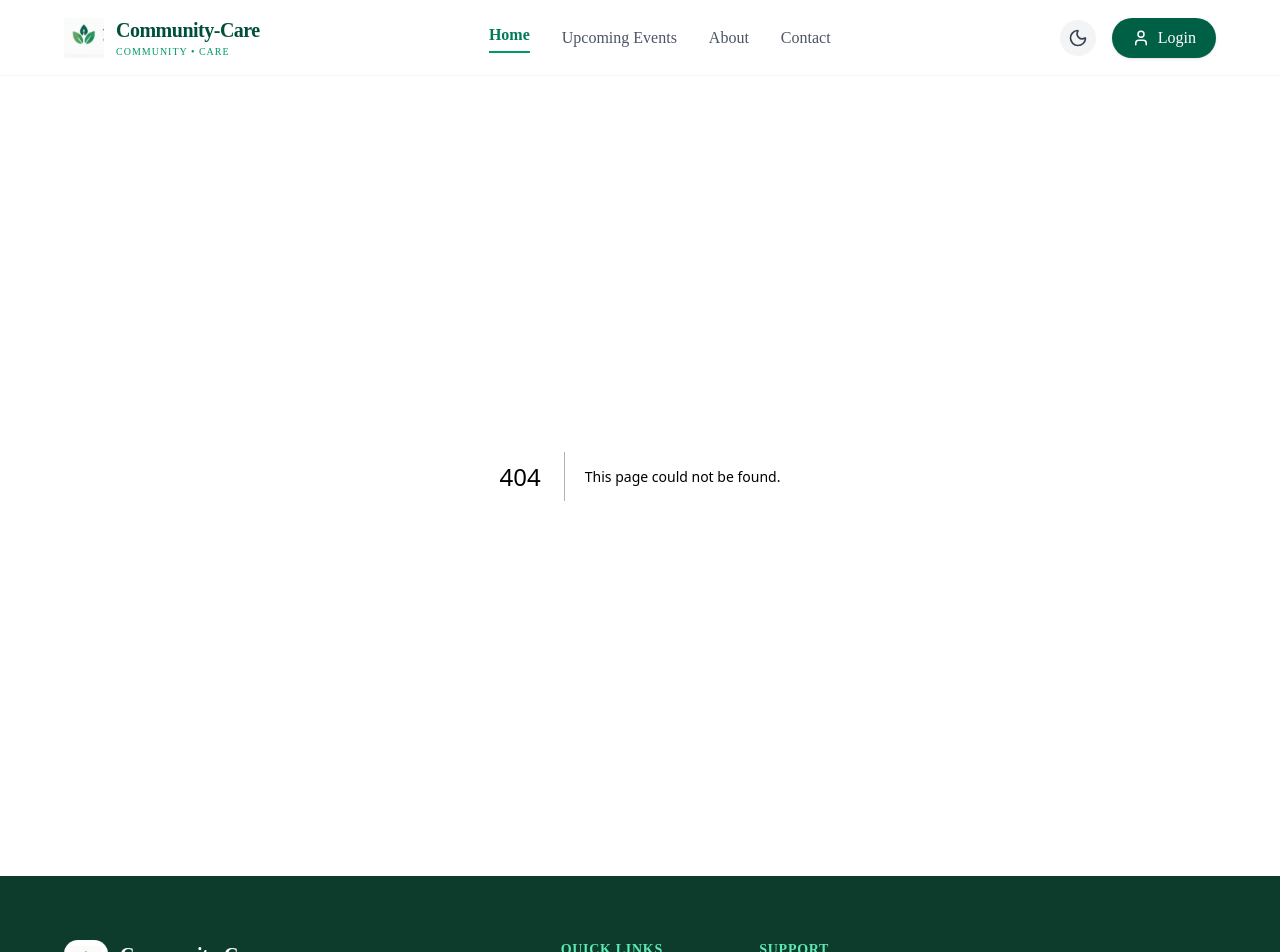
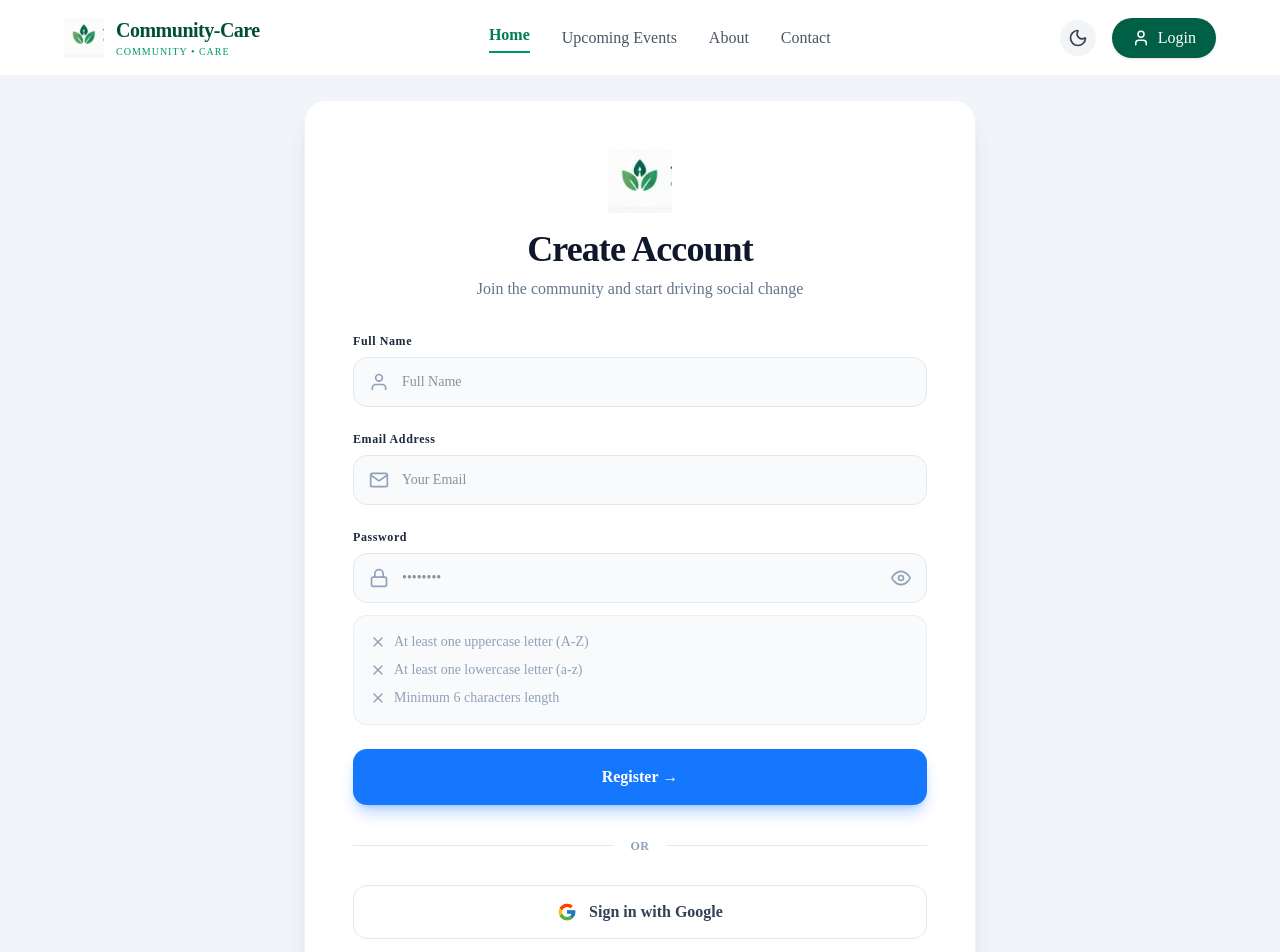
Before and after one commit to Saiful0966/community-care, a Next.js app: page /signup in a window 1280 px wide. Before the commit this address had no page. Shown: the top 952 px of the page. Built offline with nearby package versions, Linux system fonts and the light colour scheme.

Commit message:
signup page add

```diff
--- a/package.json
+++ b/package.json
@@ -10,13 +10,17 @@
   },
   "dependencies": {
     "@base-ui/react": "^1.9.0",
+    "@better-auth/mongo-adapter": "^1.7.15",
+    "better-auth": "^1.7.15",
     "class-variance-authority": "^0.7.1",
     "cn": "^0.5.1",
     "lucide-react": "^1.65.0",
+    "mongodb": "^7.8.0",
     "next": "16.4.3",
     "react": "19.3.0",
     "react-dom": "19.3.0",
     "react-hot-toast": "^2.6.1",
+    "react-icons": "^5.7.0",
     "shadcn": "^4.23.0",
     "tw-animate-css": "^1.4.0"
   },
--- /dev/null
+++ b/src/app/api/auth/[...all]/route.ts
@@ -0,0 +1,4 @@
+import { auth } from "@/lib/auth"; // path to your auth file
+import { toNextJsHandler } from "better-auth/next-js";
+
+export const { POST, GET } = toNextJsHandler(auth);
--- /dev/null
+++ b/src/app/signup/page.jsx
@@ -0,0 +1,210 @@
+
+'use client';
+
+import React, { useState } from 'react';
+import Link from 'next/link';
+import { useRouter } from 'next/navigation';
+import toast, { Toaster } from 'react-hot-toast';
+import { FcGoogle } from 'react-icons/fc';
+import { FaGithub } from 'react-icons/fa';
+import { FiEye, FiEyeOff, FiLock, FiMail, FiUser, FiCheck, FiX } from 'react-icons/fi';
+
+export default function SignUp() {
+  const router = useRouter();
+
+  const [showPassword, setShowPassword] = useState(false);
+  const [formData, setFormData] = useState({
+    fullName: '',
+    email: '',
+    password: '',
+  });
+
+  const hasUppercase = /[A-Z]/.test(formData.password);
+  const hasLowercase = /[a-z]/.test(formData.password);
+  const hasMinLength = formData.password.length >= 6;
+
+  const handleChange = (e) => {
+    setFormData({ ...formData, [e.target.name]: e.target.value });
+  };
+
+  const handleSubmit = async (e) => {
+    e.preventDefault();
+
+    if (hasUppercase && hasLowercase && hasMinLength) {
+      console.log('Form Submitted:', formData);
+
+      // toast notification
+      toast.success('Account created successfully!');
+
+      // redirect to login page after
+      setTimeout(() => {
+        router.push('/login');
+      }, 1000);
+
+    } else {
+      // error toast notification
+      toast.error('Please all requirements.');
+    }
+  };
+
+  return (
+    <div className="min-h-screen bg-slate-100 flex items-center justify-center p-4 sm:p-6">
+      {/* 2. Toaster  notification */}
+      <Toaster position="top-center" reverseOrder={false} />
+
+      <div className="w-full max-w-2xl bg-white rounded-3xl shadow-xl p-8 sm:p-12 border border-slate-100">
+
+        {/* Logo Section */}
+        <div className="flex justify-center mb-4">
+          <div className="w-16 h-16 relative flex items-center justify-center">
+            <img
+              src="/logo2.png"
+              alt="Logo"
+              className="w-full h-full object-contain"
+            />
+          </div>
+        </div>
+
+        {/* title */}
+        <div className="text-center mb-8">
+          <h1 className="text-3xl sm:text-4xl font-extrabold text-slate-900 tracking-tight mb-2">
+            Create Account
+          </h1>
+          <p className="text-slate-500 text-sm sm:text-base">
+            Join the community and start driving social change
+          </p>
+        </div>
+
+        {/* Form */}
+        <form onSubmit={handleSubmit} className="space-y-6">
+
+          {/* Full Name */}
+          <div>
+            <label className="block text-xs font-bold text-slate-800 mb-2  tracking-wider">
+              Full Name
+            </label>
+            <div className="relative">
+              <FiUser className="absolute left-4 top-1/2 -translate-y-1/2 text-slate-400 w-5 h-5" />
+              <input
+                type="text"
+                name="fullName"
+                value={formData.fullName}
+                onChange={handleChange}
+                placeholder="Full Name"
+                required
+                className="w-full pl-12 pr-4 py-3.5 bg-slate-50 border border-slate-200 rounded-xl text-slate-800 text-sm focus:outline-none focus:ring-2 focus:ring-[#1577FE] focus:border-transparent transition"
+              />
+            </div>
+          </div>
+
+          {/* Email Address */}
+          <div>
+            <label className="block text-xs font-bold text-slate-800 mb-2  tracking-wider">
+              Email Address
+            </label>
+            <div className="relative">
+              <FiMail className="absolute left-4 top-1/2 -translate-y-1/2 text-slate-400 w-5 h-5" />
+              <input
+                type="email"
+                name="email"
+                value={formData.email}
+                onChange={handleChange}
+                placeholder="Your Email"
+                required
+                className="w-full pl-12 pr-4 py-3.5 bg-slate-50 border border-slate-200 rounded-xl text-slate-800 text-sm focus:outline-none focus:ring-2 focus:ring-[#1577FE] focus:border-transparent transition"
+              />
+            </div>
+          </div>
+
+          {/* Password */}
+          <div>
+            <label className="block text-xs font-bold text-slate-800 mb-2 tracking-wider">
+              Password
+            </label>
+            <div className="relative">
+              <FiLock className="absolute left-4 top-1/2 -translate-y-1/2 text-slate-400 w-5 h-5" />
+              <input
+                type={showPassword ? 'text' : 'password'}
+                name="password"
+                value={formData.password}
+                onChange={handleChange}
+                placeholder="••••••••"
+                required
+                className="w-full pl-12 pr-12 py-3.5 bg-slate-50 border border-slate-200 rounded-xl text-slate-800 text-sm focus:outline-none focus:ring-2 focus:ring-[#1577FE] focus:border-transparent transition"
+              />
+              <button
+                type="button"
+                onClick={() => setShowPassword(!showPassword)}
+                className="absolute right-4 top-1/2 -translate-y-1/2 text-slate-400 hover:text-slate-600"
+              >
+                {showPassword ? <FiEyeOff className="w-5 h-5" /> : <FiEye className="w-5 h-5" />}
+              </button>
+            </div>
+
+            {/* Password Validation Rules */}
+            <div className="mt-3 p-4 bg-slate-50 rounded-xl border border-slate-200/60 space-y-2 text-xs sm:text-sm">
+              <div className={`flex items-center gap-2 ${hasUppercase ? 'text-emerald-600 font-medium' : 'text-slate-400'}`}>
+                {hasUppercase ? <FiCheck className="w-4 h-4" /> : <FiX className="w-4 h-4" />}
+                <span>At least one uppercase letter (A-Z)</span>
+              </div>
+              <div className={`flex items-center gap-2 ${hasLowercase ? 'text-emerald-600 font-medium' : 'text-slate-400'}`}>
+                {hasLowercase ? <FiCheck className="w-4 h-4" /> : <FiX className="w-4 h-4" />}
+                <span>At least one lowercase letter (a-z)</span>
+              </div>
+              <div className={`flex items-center gap-2 ${hasMinLength ? 'text-emerald-600 font-medium' : 'text-slate-400'}`}>
+                {hasMinLength ? <FiCheck className="w-4 h-4" /> : <FiX className="w-4 h-4" />}
+                <span>Minimum 6 characters length</span>
+              </div>
+            </div>
+          </div>
+
+          {/* Register Button */}
+          <button
+            type="submit"
+            className="w-full bg-[#1577FE] hover:bg-[#0d66e0] text-white font-semibold py-4 rounded-xl shadow-lg shadow-[#1577FE]/30 transition duration-200 flex items-center justify-center gap-2 text-base"
+          >
+            Register &rarr;
+          </button>
+        </form>
+
+        {/* Divider */}
+        <div className="relative my-7 text-center">
+          <div className="absolute inset-0 flex items-center">
+            <div className="w-full border-t border-slate-200"></div>
+          </div>
+          <span className="relative bg-white px-4 text-xs uppercase font-bold text-slate-400 tracking-wider">
+            OR
+          </span>
+        </div>
+
+        {/* Social Buttons */}
+        <div className="space-y-3.5">
+          <button
+            type="button"
+            className="w-full py-3.5 px-4 bg-white border border-slate-200 rounded-xl text-slate-700 font-semibold text-sm sm:text-base hover:bg-slate-50 transition flex items-center justify-center gap-3"
+          >
+            <FcGoogle className="w-5 h-5" />
+            Sign in with Google
+          </button>
+
+          <button
+            type="button"
+            className="w-full py-3.5 px-4 bg-white border border-slate-200 rounded-xl text-slate-700 font-semibold text-sm sm:text-base hover:bg-slate-50 transition flex items-center justify-center gap-3"
+          >
+            <FaGithub className="w-5 h-5 text-slate-900" />
+            Sign in with GitHub
+          </button>
+        </div>
+
+        {/* Login Link */}
+        <p className="mt-8 text-center text-xs sm:text-sm text-slate-500 font-medium">
+          Already have an account?{' '}
+          <Link href="/login" className="text-[#1577FE] font-bold hover:underline">
+            Login here
+          </Link>
+        </p>
+
+      </div>
+    </div>
+  );
+}
--- /dev/null
+++ b/src/lib/auth-client.ts
@@ -0,0 +1,5 @@
+import { createAuthClient } from "better-auth/react"
+export const authClient = createAuthClient({
+    /** The base URL of the server (optional if you're using the same domain) */
+    baseURL: process.env.BETTER_AUTH_URL
+})
--- /dev/null
+++ b/src/lib/auth.ts
@@ -0,0 +1,16 @@
+import { betterAuth } from "better-auth";
+import { MongoClient } from "mongodb";
+import { mongodbAdapter } from "@better-auth/mongo-adapter";
+
+const client = new MongoClient(process.env.MONGODB_URI as string);
+const db = client.db("communityCareDB");
+
+export const auth = betterAuth({
+  database: mongodbAdapter(db, {
+    client,
+  }),
+    emailAndPassword: {
+    enabled: true,
+  },
+
+});
--- a/tsconfig.json
+++ b/tsconfig.json
@@ -29,6 +29,6 @@
     ".next/types/**/*.ts",
     ".next/dev/types/**/*.ts",
     "**/*.mts"
-  ],
+, "src/app/signup/page.jsx"  ],
   "exclude": ["node_modules"]
 }
```
Also changed, not shown: 1 other file (tests, documents, lock files or other folders).
